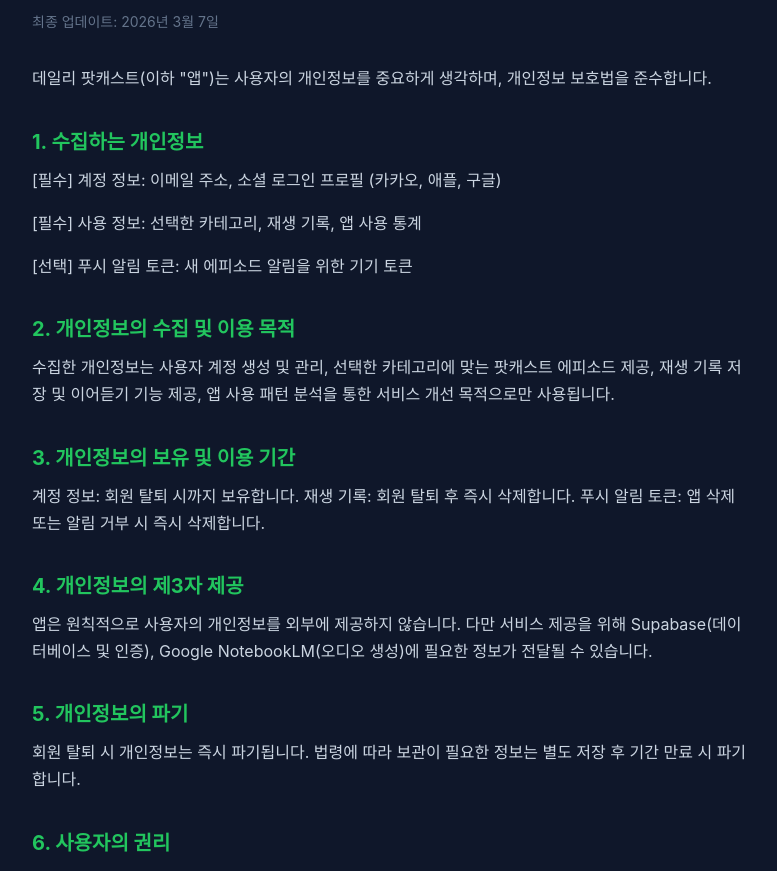
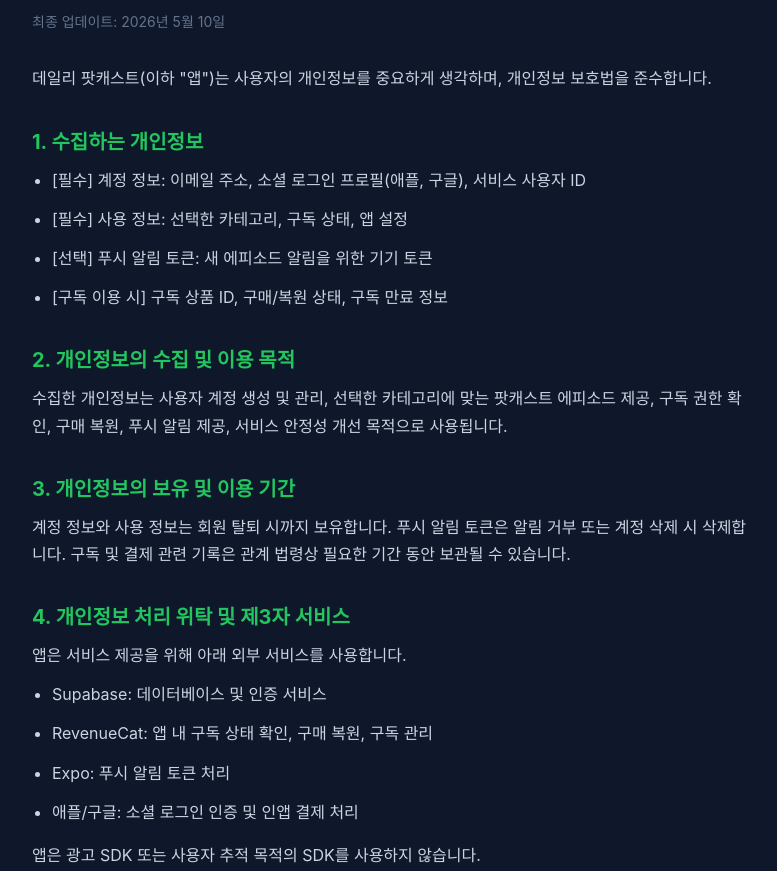
Before and after one commit to sjhsjh721/daily-podcast-pages, a plain HTML site: page privacy.html in a window 1280 px wide. Shown: the part 74-945 px from the top of the page, without its empty margins (248-1025 px from the left). Drawn offline with Linux system fonts and the light colour scheme.

Commit message:
Serve current v1 privacy pages for store review
The app store consoles need a reachable privacy/support surface that matches the actual v1 runtime: Apple/Google login, RevenueCat subscriptions, Expo push tokens, and no ad/tracking SDK claims.

Constraint: dailypodcast.app currently redirects privacy/support traffic to /lander instead of serving policy pages

Confidence: high

Scope-risk: narrow

Directive: Keep these public pages aligned with docs/public in the app repo before store submission

Tested: Local grep confirms no Kakao, Google NotebookLM, or sjhsjh721@gmail.com remains in privacy/support pages

Not-tested: GitHub Pages CDN propagation before push

```diff
--- a/privacy.html
+++ b/privacy.html
@@ -10,7 +10,8 @@
   .container { max-width: 720px; margin: 0 auto; }
   h1 { font-size: 1.75rem; color: #f8fafc; margin-bottom: 0.25rem; }
   h2 { font-size: 1.25rem; color: #22c55e; margin-top: 2rem; margin-bottom: 0.5rem; }
-  p { margin-bottom: 1rem; color: #cbd5e1; }
+  p, li { margin-bottom: 0.75rem; color: #cbd5e1; }
+  ul { padding-left: 1.25rem; margin-bottom: 1rem; }
   .date { font-size: 0.875rem; color: #64748b; margin-bottom: 2rem; }
   a { color: #22c55e; }
   .back { display: inline-block; margin-top: 2rem; color: #22c55e; text-decoration: none; font-size: 0.875rem; }
@@ -19,32 +20,42 @@
 <body>
 <div class="container">
   <h1>개인정보 처리방침</h1>
-  <p class="date">최종 업데이트: 2026년 3월 7일</p>
+  <p class="date">최종 업데이트: 2026년 5월 10일</p>
 
   <p>데일리 팟캐스트(이하 "앱")는 사용자의 개인정보를 중요하게 생각하며, 개인정보 보호법을 준수합니다.</p>
 
   <h2>1. 수집하는 개인정보</h2>
-  <p>[필수] 계정 정보: 이메일 주소, 소셜 로그인 프로필 (카카오, 애플, 구글)</p>
-  <p>[필수] 사용 정보: 선택한 카테고리, 재생 기록, 앱 사용 통계</p>
-  <p>[선택] 푸시 알림 토큰: 새 에피소드 알림을 위한 기기 토큰</p>
+  <ul>
+    <li>[필수] 계정 정보: 이메일 주소, 소셜 로그인 프로필(애플, 구글), 서비스 사용자 ID</li>
+    <li>[필수] 사용 정보: 선택한 카테고리, 구독 상태, 앱 설정</li>
+    <li>[선택] 푸시 알림 토큰: 새 에피소드 알림을 위한 기기 토큰</li>
+    <li>[구독 이용 시] 구독 상품 ID, 구매/복원 상태, 구독 만료 정보</li>
+  </ul>
 
   <h2>2. 개인정보의 수집 및 이용 목적</h2>
-  <p>수집한 개인정보는 사용자 계정 생성 및 관리, 선택한 카테고리에 맞는 팟캐스트 에피소드 제공, 재생 기록 저장 및 이어듣기 기능 제공, 앱 사용 패턴 분석을 통한 서비스 개선 목적으로만 사용됩니다.</p>
+  <p>수집한 개인정보는 사용자 계정 생성 및 관리, 선택한 카테고리에 맞는 팟캐스트 에피소드 제공, 구독 권한 확인, 구매 복원, 푸시 알림 제공, 서비스 안정성 개선 목적으로 사용됩니다.</p>
 
   <h2>3. 개인정보의 보유 및 이용 기간</h2>
-  <p>계정 정보: 회원 탈퇴 시까지 보유합니다. 재생 기록: 회원 탈퇴 후 즉시 삭제합니다. 푸시 알림 토큰: 앱 삭제 또는 알림 거부 시 즉시 삭제합니다.</p>
+  <p>계정 정보와 사용 정보는 회원 탈퇴 시까지 보유합니다. 푸시 알림 토큰은 알림 거부 또는 계정 삭제 시 삭제합니다. 구독 및 결제 관련 기록은 관계 법령상 필요한 기간 동안 보관될 수 있습니다.</p>
 
-  <h2>4. 개인정보의 제3자 제공</h2>
-  <p>앱은 원칙적으로 사용자의 개인정보를 외부에 제공하지 않습니다. 다만 서비스 제공을 위해 Supabase(데이터베이스 및 인증), Google NotebookLM(오디오 생성)에 필요한 정보가 전달될 수 있습니다.</p>
+  <h2>4. 개인정보 처리 위탁 및 제3자 서비스</h2>
+  <p>앱은 서비스 제공을 위해 아래 외부 서비스를 사용합니다.</p>
+  <ul>
+    <li>Supabase: 데이터베이스 및 인증 서비스</li>
+    <li>RevenueCat: 앱 내 구독 상태 확인, 구매 복원, 구독 관리</li>
+    <li>Expo: 푸시 알림 토큰 처리</li>
+    <li>애플/구글: 소셜 로그인 인증 및 인앱 결제 처리</li>
+  </ul>
+  <p>앱은 광고 SDK 또는 사용자 추적 목적의 SDK를 사용하지 않습니다.</p>
 
   <h2>5. 개인정보의 파기</h2>
   <p>회원 탈퇴 시 개인정보는 즉시 파기됩니다. 법령에 따라 보관이 필요한 정보는 별도 저장 후 기간 만료 시 파기합니다.</p>
 
   <h2>6. 사용자의 권리</h2>
-  <p>사용자는 앱 내 설정 메뉴에서 언제든지 개인정보를 확인 및 수정할 수 있으며, 회원 탈퇴를 통해 개인정보 삭제를 요청할 수 있습니다.</p>
+  <p>사용자는 앱 내 설정 메뉴에서 회원 탈퇴를 통해 개인정보 삭제를 요청할 수 있으며, 개인정보 관련 문의는 아래 이메일로 요청할 수 있습니다.</p>
 
   <h2>7. 문의</h2>
-  <p>개인정보 관련 문의사항은 <a href="mailto:sjhsjh721@gmail.com">sjhsjh721@gmail.com</a>으로 연락 주시기 바랍니다.</p>
+  <p>개인정보 관련 문의사항은 <a href="mailto:privacy@dailypodcast.app">privacy@dailypodcast.app</a> 또는 <a href="mailto:support@dailypodcast.app">support@dailypodcast.app</a>으로 연락 주시기 바랍니다.</p>
 
   <a class="back" href="./">← 홈으로</a>
 </div>
```
Also changed, not shown: support.html (+1 -1 lines).
